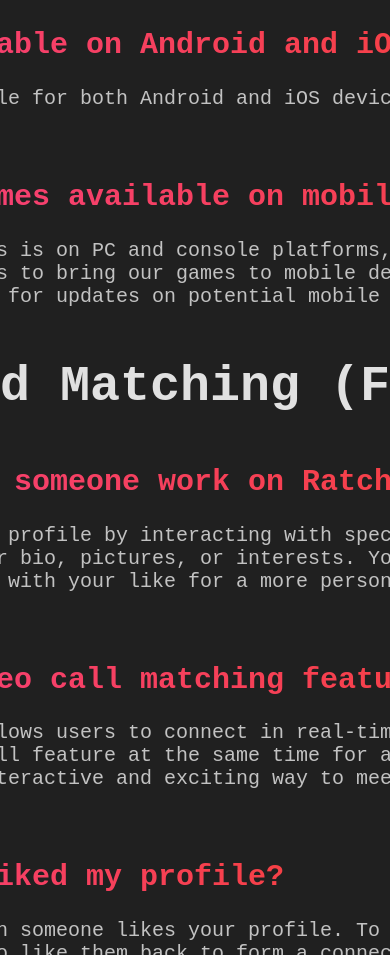
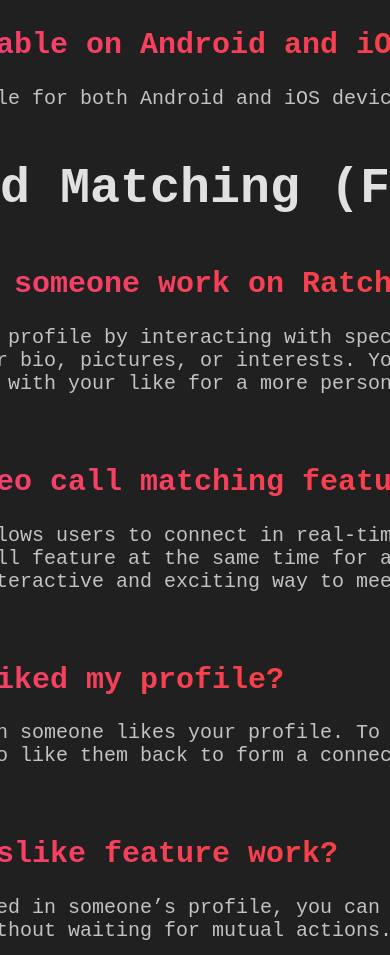
Before and after one commit to Ghilliexyz/ghilliexyz.github.io, a plain HTML site: page faq.html in a window 390 px wide. Shown: the part 1005-1960 px from the top of the page. Drawn offline with Linux system fonts and the light colour scheme.

Commit message:
Removed Available on mobile devices

```diff
--- a/faq.html
+++ b/faq.html
@@ -76,12 +76,6 @@
                 <h2 id="available-on">Is Ratchy available on Android and iOS?</h2>
                 <div class="doc-section">
                     <p>Yes, Ratchy is available for both Android and iOS devices.</p>
-                </div>
-                <h2 id="available-on-mobile-devices">Are Ratchy's games available on mobile devices?</h2>
-                <div class="doc-section">
-                    <p>While our primary focus is on PC and console platforms, we're exploring opportunities to bring
-                        our
-                        games to mobile devices in the future. Stay tuned for updates on potential mobile releases.</p>
                 </div>
                 <h1>Profile and Matching (FAQ)</h1>
                 <h2 id="how-liking-works">How does liking someone work on Ratchy?</h2>
```
